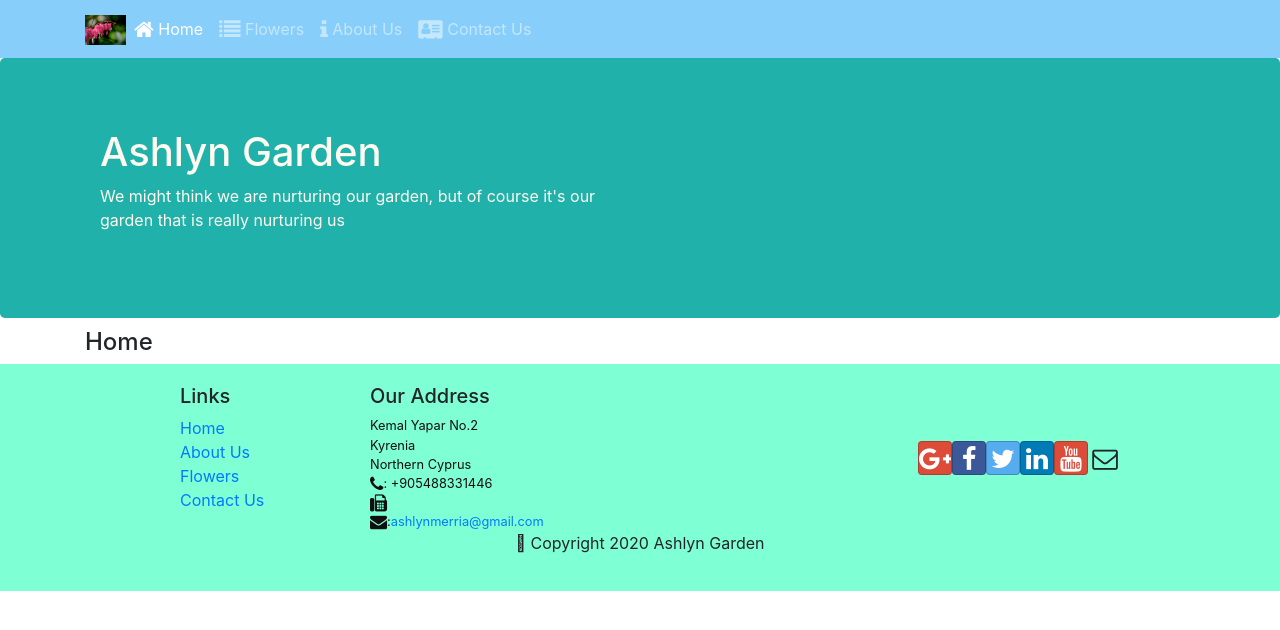
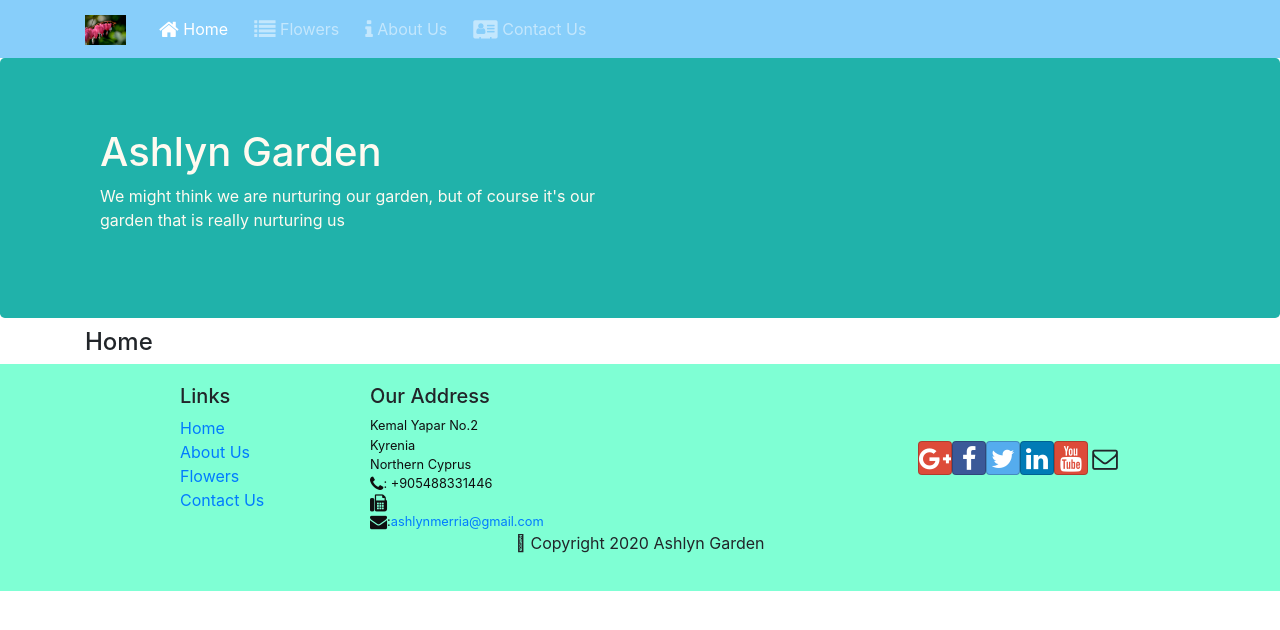
Before and after one commit to LilithinMerria/garden, a React (Create React App) app: page /home in a window 1280 px wide. Shown: the top 630 px of the page. Built offline with nearby package versions, Linux system fonts and the light colour scheme.

Commit message:
modifying margin

```diff
--- a/src/components/HeaderComponent.js
+++ b/src/components/HeaderComponent.js
@@ -30,24 +30,24 @@ class Header extends Component {
                             alt="Ashlyn Garden" />
                         </NavbarBrand>
                         <Collapse isOpen={this.state.isNavOpen} navbar>
-                            <Nav navbar>
+                            <Nav navbar className="list-unstyled">
                                 <NavItem>
-                                    <NavLink className="nav-link" to="/home">
+                                    <NavLink className="nav-link" to="/home" style={{marginLeft:25}}>
                                         <span className="fa fa-home fa-lg"></span> Home
                                     </NavLink>
                                 </NavItem>
                                 <NavItem>
-                                    <NavLink className="nav-link" to="/flower">
+                                    <NavLink className="nav-link" to="/flower" style={{marginLeft:10}}>
                                         <span className="fa fa-list fa-lg"></span> Flowers
                                     </NavLink>
                                 </NavItem>
                                 <NavItem>
-                                    <NavLink className="nav-link" to="/aboutus">
+                                    <NavLink className="nav-link" to="/aboutus" style={{marginLeft:10}}>
                                         <span className="fa fa-info fa-lg"></span> About Us
                                     </NavLink>
                                 </NavItem>
                                 <NavItem>
-                                    <NavLink className="nav-link" to="/contactus">
+                                    <NavLink className="nav-link" to="/contactus" style={{marginLeft:10}}>
                                         <span className="fa fa-address-card fa-lg"></span> Contact Us
                                     </NavLink>
                                 </NavItem>
```
Also changed, not shown: src/App.css (line endings or trailing spaces).
